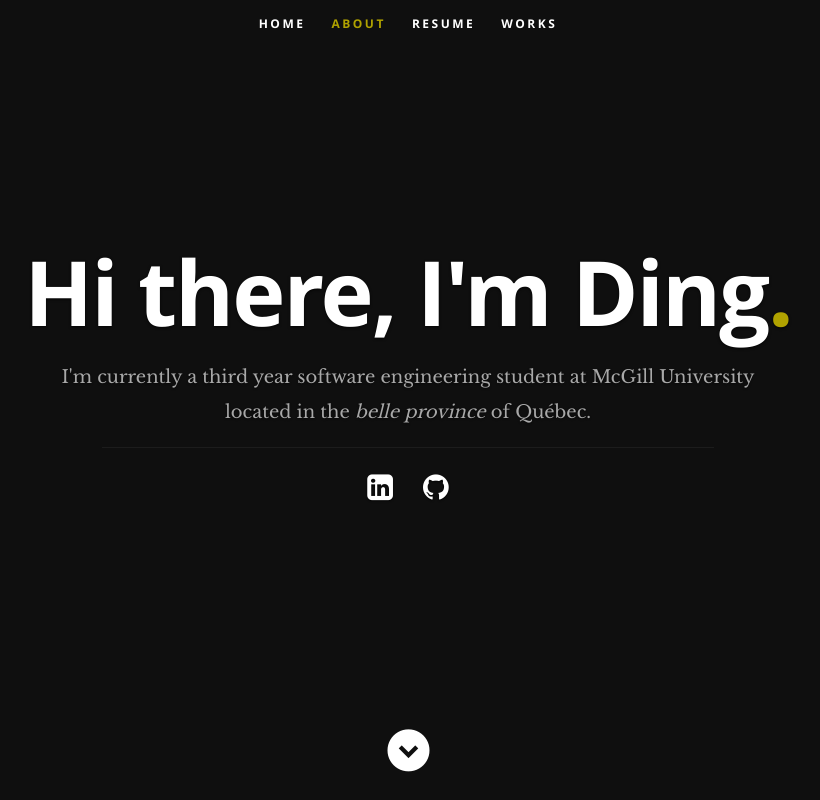
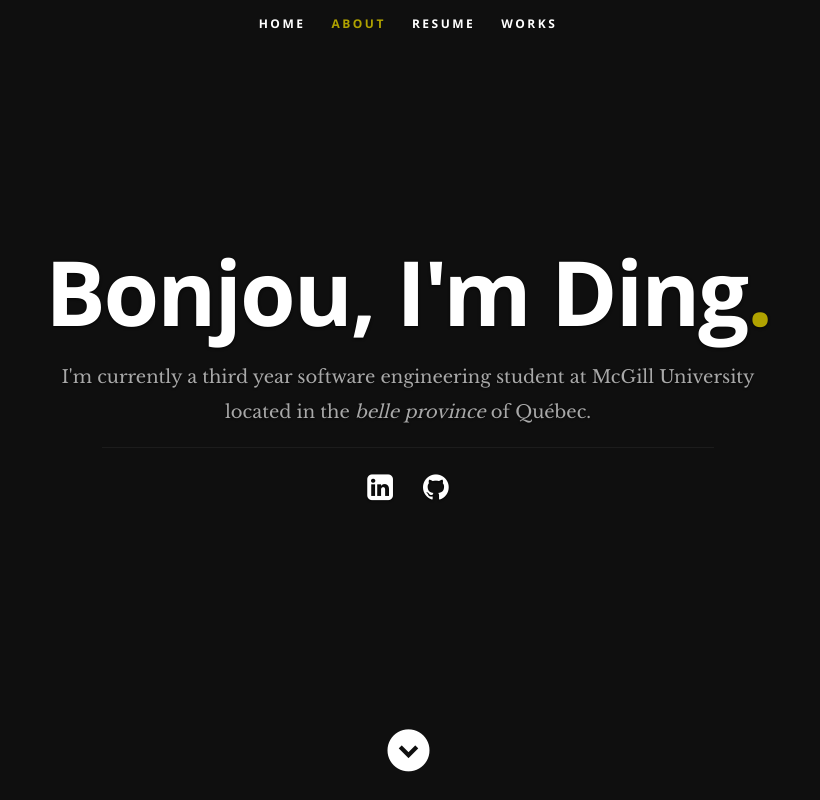
Before and after one commit to ding-ma/portfolio-V1, a React (Create React App) app: page / in a window 1280 px wide. Shown: the top 800 px of the page, without its empty margins (232-1052 px from the left). Built offline with nearby package versions, Linux system fonts and the light colour scheme.

Commit message:
try out if github can display chinese characters

```diff
--- a/package.json
+++ b/package.json
@@ -6,6 +6,7 @@
   "dependencies": {
     "jquery": "^3.2.1",
     "react-responsive-modal": "^4.0.1",
+    "react-typed": "^1.2.0",
     "react": "^16.2.0",
     "react-dom": "^16.2.0",
     "react-ga": "^2.3.5",
--- a/src/Components/Header.js
+++ b/src/Components/Header.js
@@ -1,4 +1,5 @@
 import React, {Component} from 'react';
+import Typed from 'react-typed';
 
 class Header extends Component {
     render() {
@@ -33,7 +34,19 @@ class Header extends Component {
                 </nav>
                 <div className="row banner">
                     <div className="banner-text">
-                        <h1 className="responsive-headline">Hi there, I'm Ding<span className="yellowText">.</span></h1>
+                        <h1 className="responsive-headline">
+                            <Typed
+                                strings={[
+                                    'Hi',
+                                    'Bonjour',
+                                    '你好'
+                                ]}
+                                typeSpeed={75}
+                                backSpeed={50}
+                                showCursor={false}
+                                loop
+                            />, I'm Ding<span className="yellowText">.</span></h1>
+
                         <h3>I'm currently a third year software engineering student at McGill University located
                             in the <i>belle province</i> of Québec.</h3>
                         <hr/>
```
